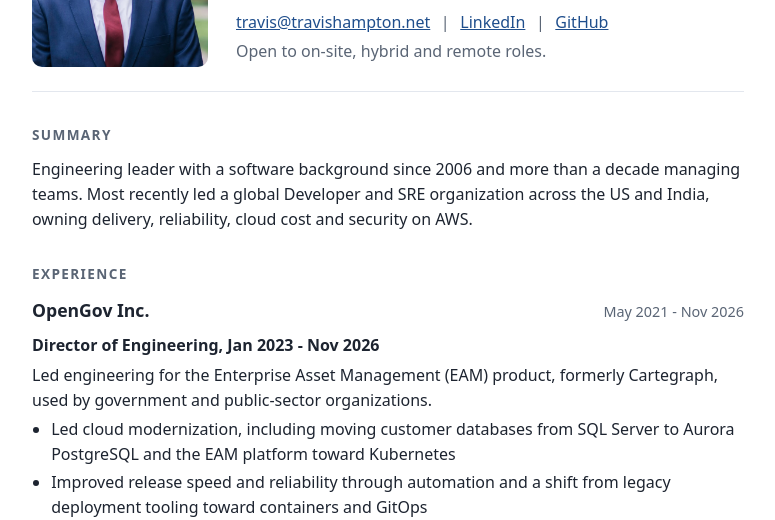
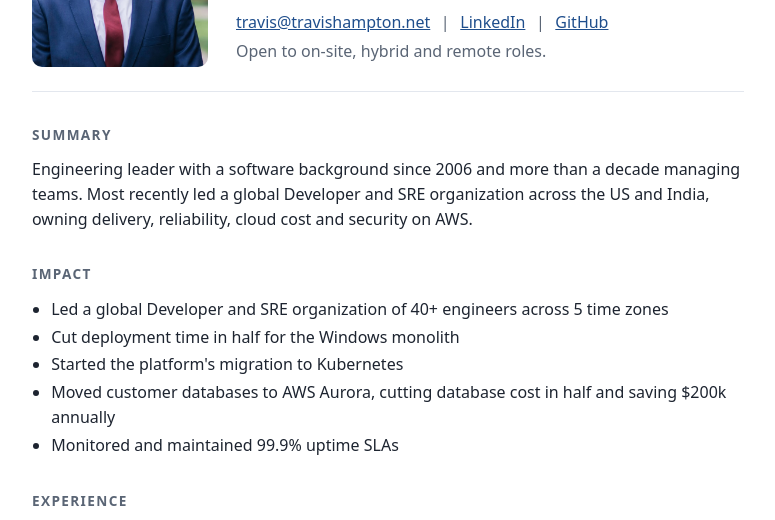
Before and after one commit to thampton/thampton.github.io, a plain HTML site: page index.html in a window 1280 px wide. Shown: the part 201-721 px from the top of the page, without its empty margins (252-1027 px from the left). Drawn offline with Linux system fonts and the light colour scheme.

Commit message:
Add Impact section to resume site

```diff
--- a/index.html
+++ b/index.html
@@ -23,6 +23,17 @@
 <section aria-labelledby="summary-heading">
 <h2 id="summary-heading">Summary</h2>
 <p>Engineering leader with a software background since 2006 and more than a decade managing teams. Most recently led a global Developer and SRE organization across the US and India, owning delivery, reliability, cloud cost and security on AWS.</p>
+</section>
+
+<section aria-labelledby="impact-heading">
+<h2 id="impact-heading">Impact</h2>
+<ul>
+<li>Led a global Developer and SRE organization of 40+ engineers across 5 time zones</li>
+<li>Cut deployment time in half for the Windows monolith</li>
+<li>Started the platform's migration to Kubernetes</li>
+<li>Moved customer databases to AWS Aurora, cutting database cost in half and saving $200k annually</li>
+<li>Monitored and maintained 99.9% uptime SLAs</li>
+</ul>
 </section>
 
 <section aria-labelledby="experience-heading">
```
